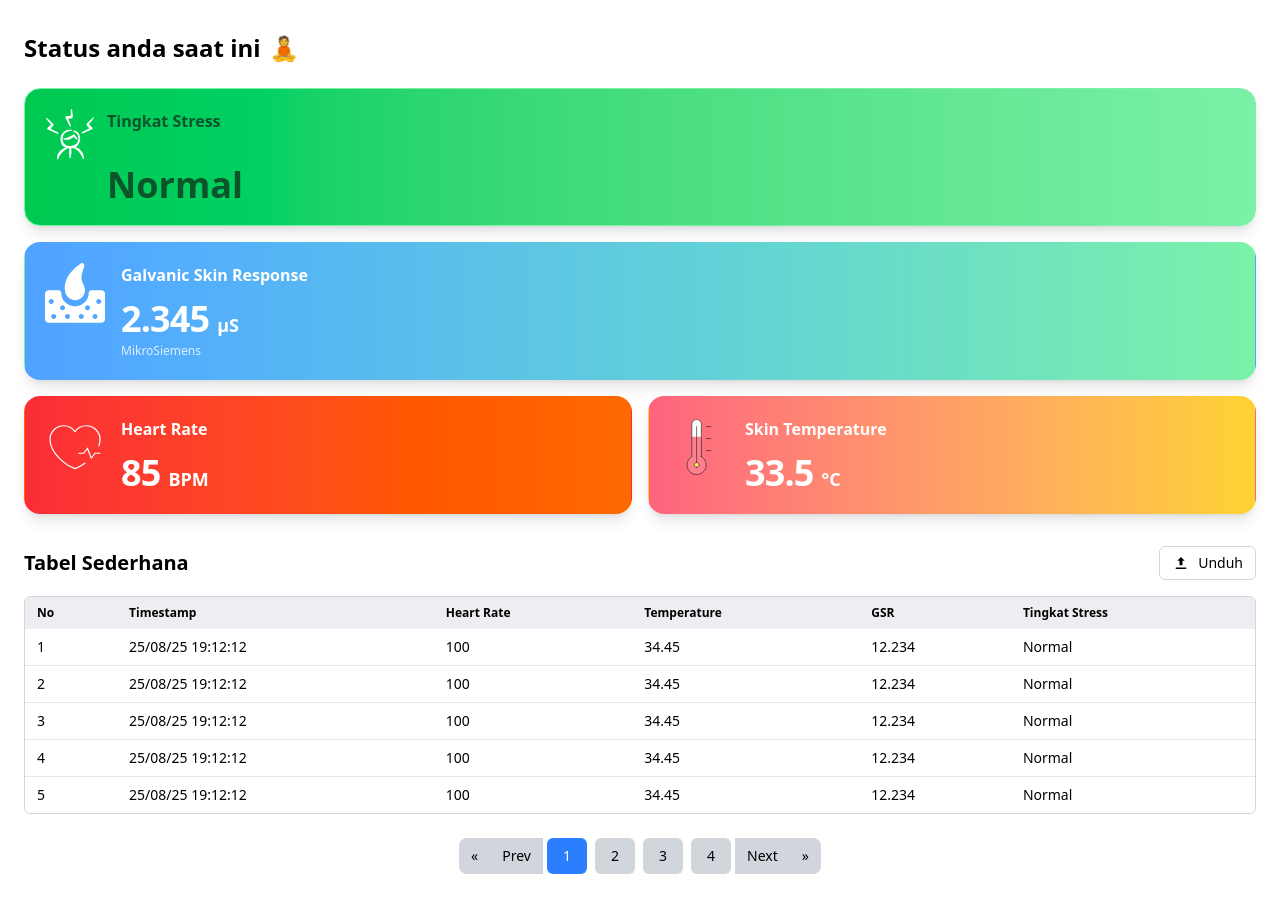
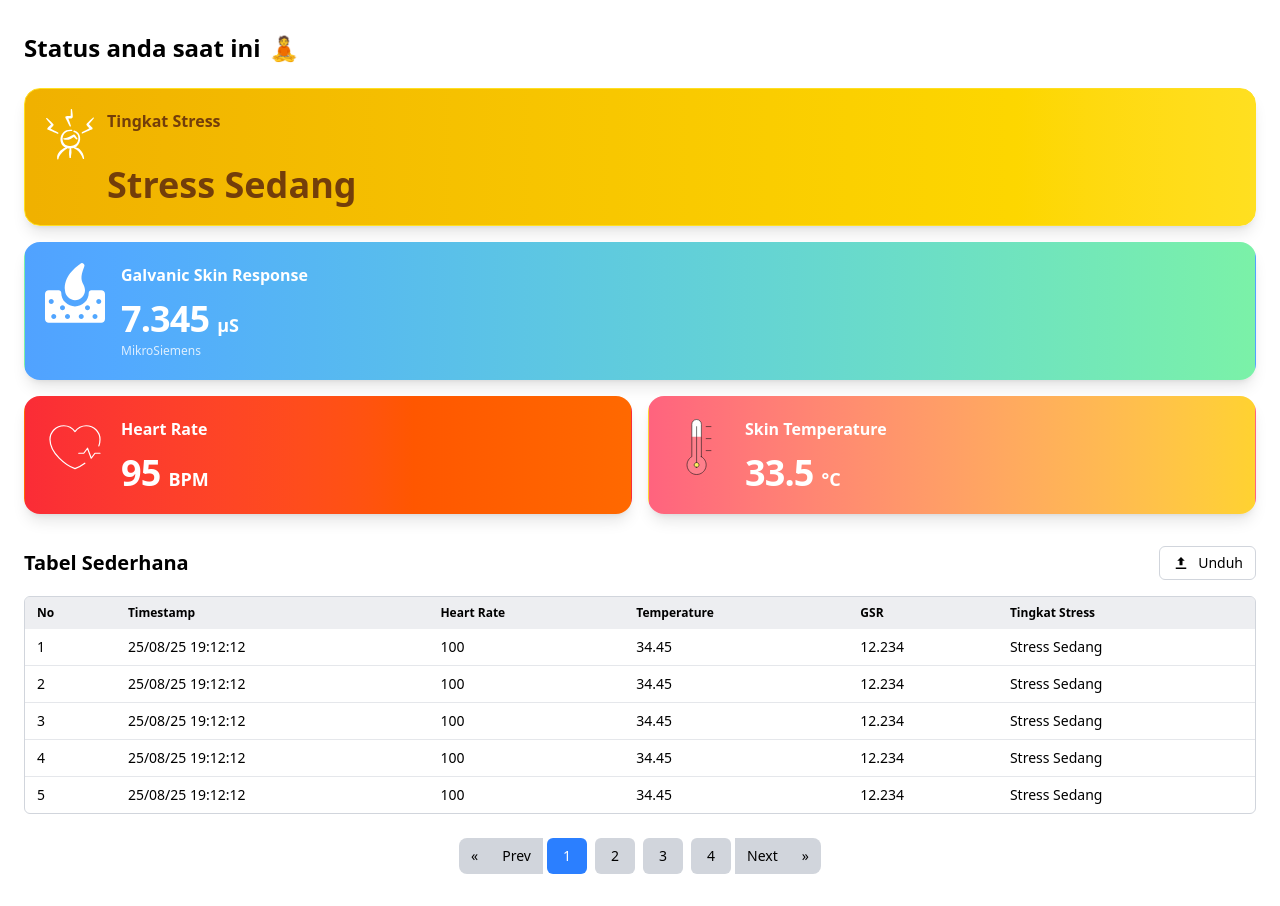
Before and after one commit to raflyamtiar/skripsi-stress-detection-iot, a React (Vite) app: page / in a window 1280 px wide. Built offline with nearby package versions, Linux system fonts and the light colour scheme; the HTML template or start-up script is replaced by a standard one.

Commit message:
push dulu

```diff
--- a/src/pages/Dashboard.jsx
+++ b/src/pages/Dashboard.jsx
@@ -20,7 +20,7 @@ function classifyFallback({ hr, gsr, temp }) {
 
 export default function Dashboard() {
   const now = "25/08/25 19:12:12";
-  const sample = { hr: 85, temp: 33.5, gsr: 2.345, timestamp: now };
+  const sample = { hr: 95, temp: 33.5, gsr: 7.345, timestamp: now };
   const levelText = classifyFallback(sample);
 
   const rows = [
```
